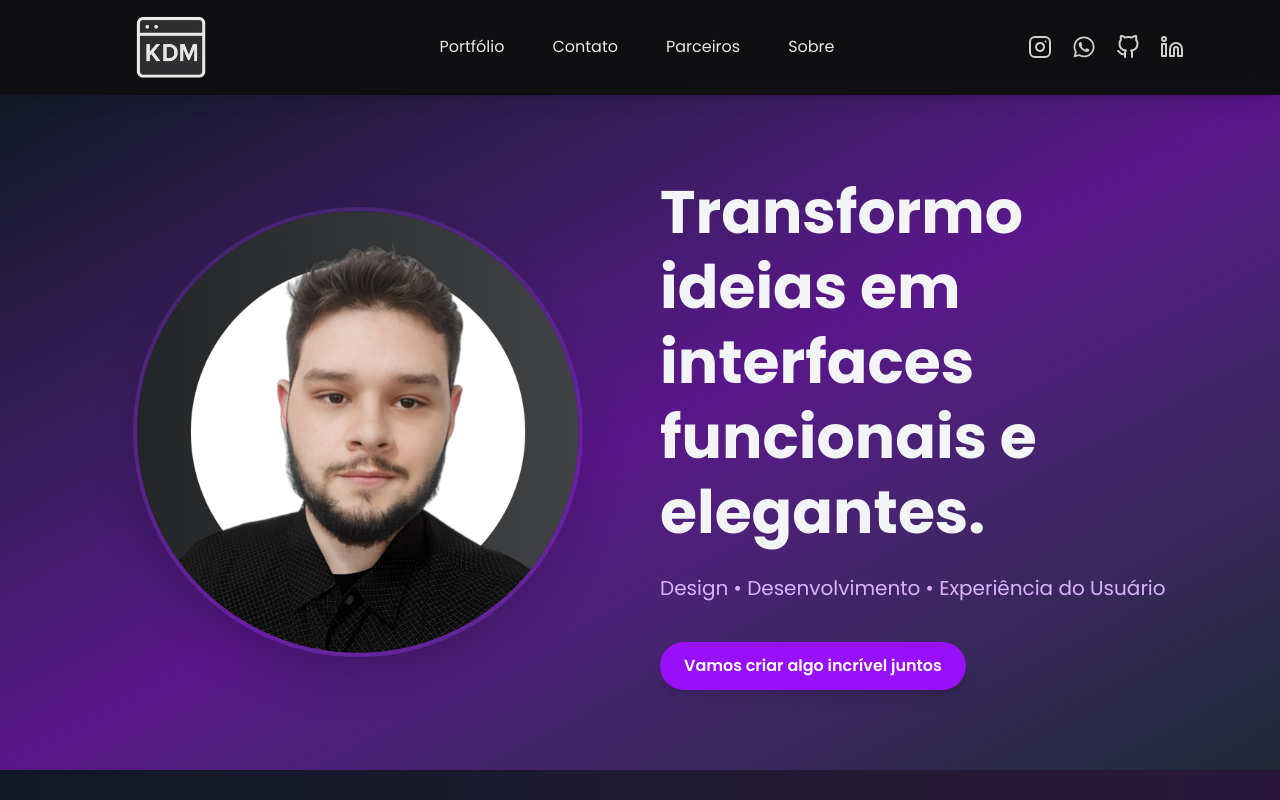
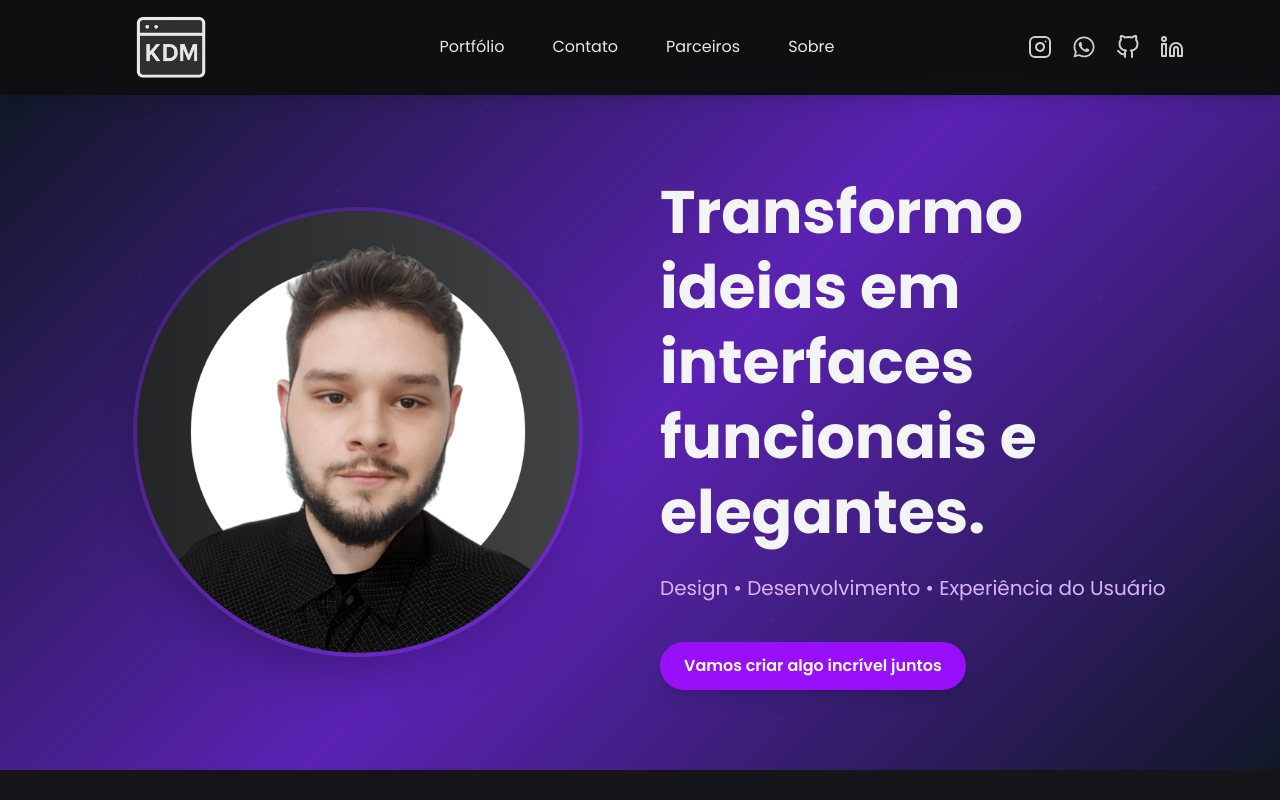
Before and after one commit to GabryelKadmo/kadmo-tech, a Next.js app: page / in a window 1280 px wide. Shown: the top 800 px of the page. Built offline with nearby package versions, Linux system fonts and the light colour scheme.

Commit message:
feat: reorganizar a seção de serviços e adicionar fundo animado ao HeroSection

```diff
--- a/app/page.tsx
+++ b/app/page.tsx
@@ -12,10 +12,10 @@ export default function page() {
     <div>
       <Header />
       <HeroSection />
-      <StatsSection />
       <ServicesSection />
       <PortfolioSection />
       <ProcessSection />
+      <StatsSection />
       <ContactSection />
     </div>
   )
--- a/components/custom/HeroSection.tsx
+++ b/components/custom/HeroSection.tsx
@@ -2,6 +2,70 @@
 import React from 'react';
 import Image from 'next/image';
 import { motion } from 'framer-motion';
+
+const ParticleBackground = () => {
+  const particles = Array.from({ length: 30 }).map((_, i) => ({
+    id: i,
+    x: Math.random() * 100,
+    y: Math.random() * 100,
+    size: Math.random() * 5 + 1,
+    delay: Math.random() * 2
+  }));
+
+  return (
+    <div className="absolute inset-0 overflow-hidden z-0">
+      {particles.map((particle) => (
+        <motion.div
+          key={particle.id}
+          className="absolute rounded-full bg-purple-400/20"
+          style={{
+            width: `${particle.size}px`,
+            height: `${particle.size}px`,
+            left: `${particle.x}%`,
+            top: `${particle.y}%`,
+          }}
+          initial={{ opacity: 0 }}
+          animate={{
+            opacity: [0, 0.3, 0],
+            y: [0, -20, -40],
+            x: [0, Math.random() * 20 - 10, Math.random() * 20 - 10]
+          }}
+          transition={{
+            duration: 10 + Math.random() * 10,
+            delay: particle.delay,
+            repeat: Infinity,
+            repeatType: "reverse",
+            ease: "linear"
+          }}
+        />
+      ))}
+    </div>
+  );
+};
+
+const AnimatedGradient = () => {
+  return (
+    <motion.div
+      className="absolute inset-0 z-0"
+      initial={{
+        background: "linear-gradient(135deg, #111827, #4c1d95, #111827)"
+      }}
+      animate={{
+        background: [
+          "linear-gradient(135deg, #111827, #4c1d95, #111827)",
+          "linear-gradient(135deg, #111827, #6d28d9, #111827)",
+          "linear-gradient(135deg, #111827, #4c1d95, #111827)"
+        ]
+      }}
+      transition={{
+        duration: 8,
+        repeat: Infinity,
+        repeatType: "reverse",
+        ease: "easeInOut"
+      }}
+    />
+  );
+};
 
 export default function LandingPage() {
   const containerVariants = {
@@ -44,14 +108,21 @@ export default function LandingPage() {
   };
 
   return (
+    <div className="relative min-h-full overflow-hidden">
+      <AnimatedGradient />
+      <ParticleBackground />
+
+      <div className="absolute inset-0 z-0 bg-radial-gradient from-purple-500/60 to-transparent opacity-70" />
+
       <motion.div
-      className="min-h-full flex flex-col-reverse md:flex-row items-center justify-center gap-10 px-6 md:px-12 lg:px-24 py-20 bg-gradient-to-br from-gray-900 via-purple-900 to-gray-800"
+        className="relative z-10 min-h-full flex flex-col-reverse md:flex-row items-center justify-center gap-10 px-6 md:px-12 lg:px-24 py-20"
         initial="hidden"
         animate="visible"
         variants={containerVariants}
       >
         <div className="w-full md:w-1/2 flex justify-center">
-        <motion.div className="relative w-[300px] h-[300px] md:w-[450px] md:h-[450px] select-none"
+          <motion.div
+            className="relative w-[300px] h-[300px] md:w-[450px] md:h-[450px] select-none"
             variants={imageVariants}
             whileHover="hover"
           >
@@ -61,6 +132,7 @@ export default function LandingPage() {
               fill
               className="rounded-full shadow-2xl object-cover border-4 border-purple-500/20 hover:border-purple-500/50 transition-all duration-500"
             />
+            <div className="absolute inset-0 rounded-full border-4 border-transparent hover:border-purple-500/10 transition-all duration-500" />
           </motion.div>
         </div>
 
@@ -81,15 +153,17 @@ export default function LandingPage() {
 
           <motion.div variants={itemVariants}>
             <motion.button
-            className="mt-4 px-6 py-3 bg-purple-600 hover:bg-purple-700 text-white font-semibold rounded-full shadow-lg transition-all duration-300 cursor-pointer hover:shadow-xl hover:scale-105"
+              className="mt-4 px-6 py-3 bg-purple-600 hover:bg-purple-700 text-white font-semibold rounded-full shadow-lg transition-all duration-300 cursor-pointer hover:shadow-xl hover:scale-105 relative overflow-hidden"
               whileHover={{ scale: 1.05 }}
               whileTap={{ scale: 0.95 }}
               onClick={() => window.open('https://wa.me/5573991548689?text=Olá,%20gostaria%20de%20mais%20informações.', '_blank')}
             >
-            Vamos criar algo incrível juntos
+              <span className="relative z-10">Vamos criar algo incrível juntos</span>
+              <span className="absolute inset-0 bg-purple-500/20 rounded-full scale-0 hover:scale-100 opacity-0 hover:opacity-100 transition-all duration-500" />
             </motion.button>
           </motion.div>
         </motion.div>
       </motion.div>
+    </div>
   );
 }
--- a/components/custom/ServicesSection.tsx
+++ b/components/custom/ServicesSection.tsx
@@ -33,7 +33,7 @@ export function ServicesSection() {
                     transition={{ duration: 0.5, ease: "easeOut" }}
                     viewport={{ once: true }}
                 >
-                    Serviços oferecidos
+                    <span className="text-purple-400">Serviços</span> oferecidos
                 </motion.h2>
 
                 <motion.div
```
Lines whose indentation alone changed are shown as unchanged.
